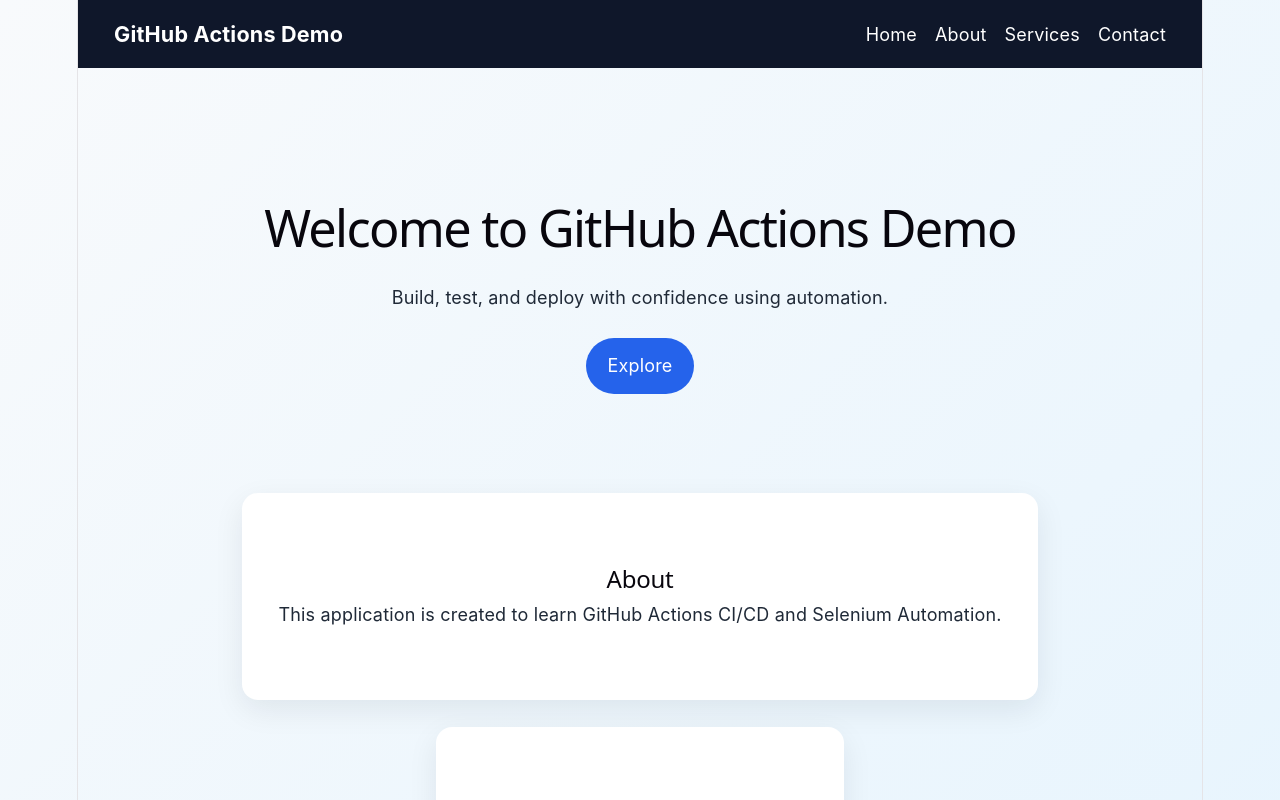
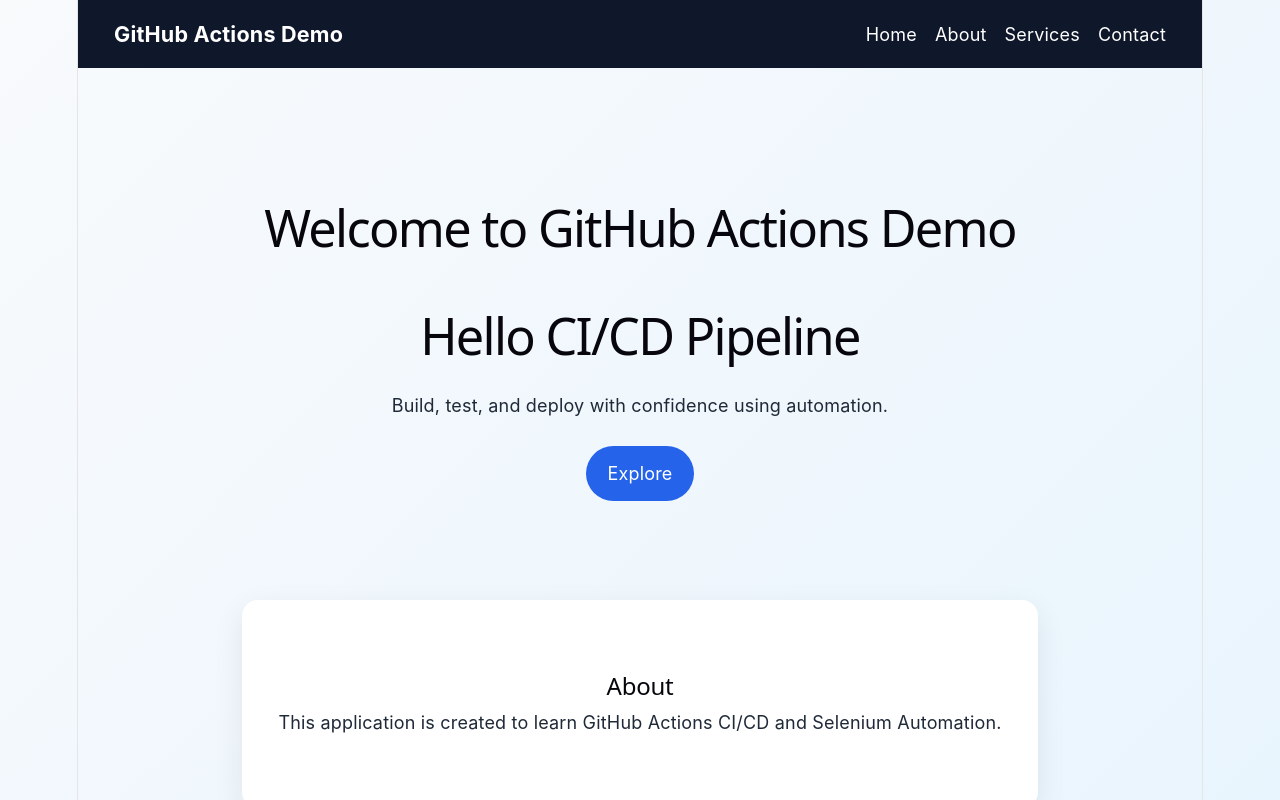
Before and after one commit to Ankush95019/github-actions-demo, a React app in the folder frontend/: page / in a window 1280 px wide. Shown: the top 800 px of the page. Built offline with nearby package versions, Linux system fonts and the light colour scheme; the HTML template or start-up script is replaced by a standard one.

Commit message:
Add CI start command

```diff
--- a/frontend/src/components/Hero.jsx
+++ b/frontend/src/components/Hero.jsx
@@ -2,6 +2,7 @@
   return (
     <section id="home" className="hero">
       <h1>Welcome to GitHub Actions Demo</h1>
+      <h1>Hello CI/CD Pipeline</h1>
       <p>Build, test, and deploy with confidence using automation.</p>
       <a href="#services" className="button">
         Explore
```
